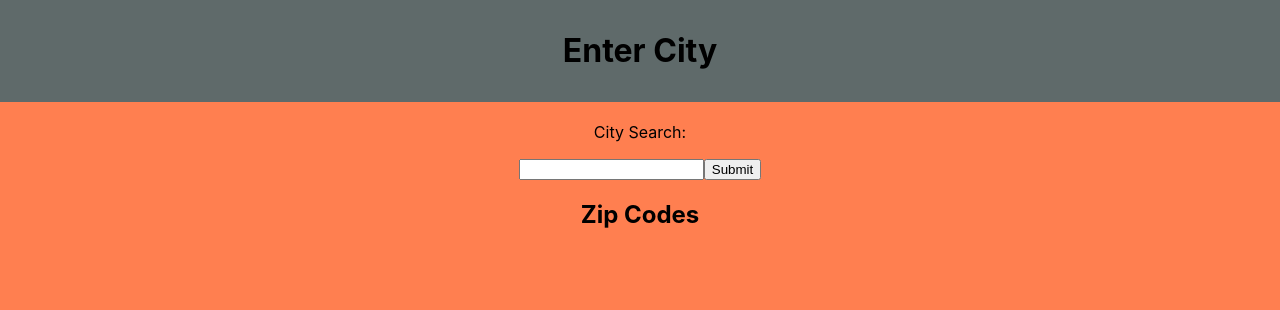
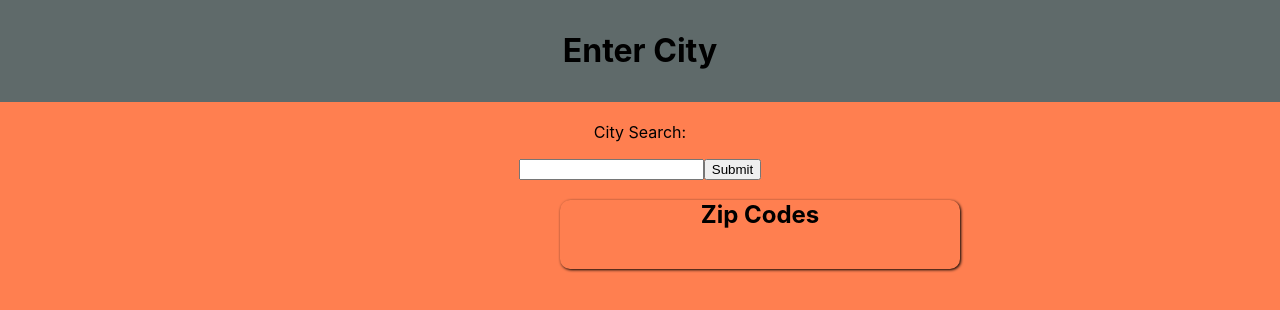
Before and after one commit to lehman-cuny2x/city-api-Lessie06, a React (Create React App) app: page / in a window 1280 px wide. Shown: the top 310 px of the page. Built offline with nearby package versions, Linux system fonts and the light colour scheme.

Commit message:
Styled the zipcode results and put them in a container

```diff
--- a/src/index.css
+++ b/src/index.css
@@ -36,3 +36,14 @@ body{
 
 
 }
+
+#cities{
+  width: 400px;
+  box-shadow: 1px 1px 3px #000;
+  margin-left: 10px;
+  margin-right: 10px;
+  padding-bottom: 20px;
+  border-radius: 10px;
+  margin-bottom: 40px;
+  margin-left: 560px;
+}
```
